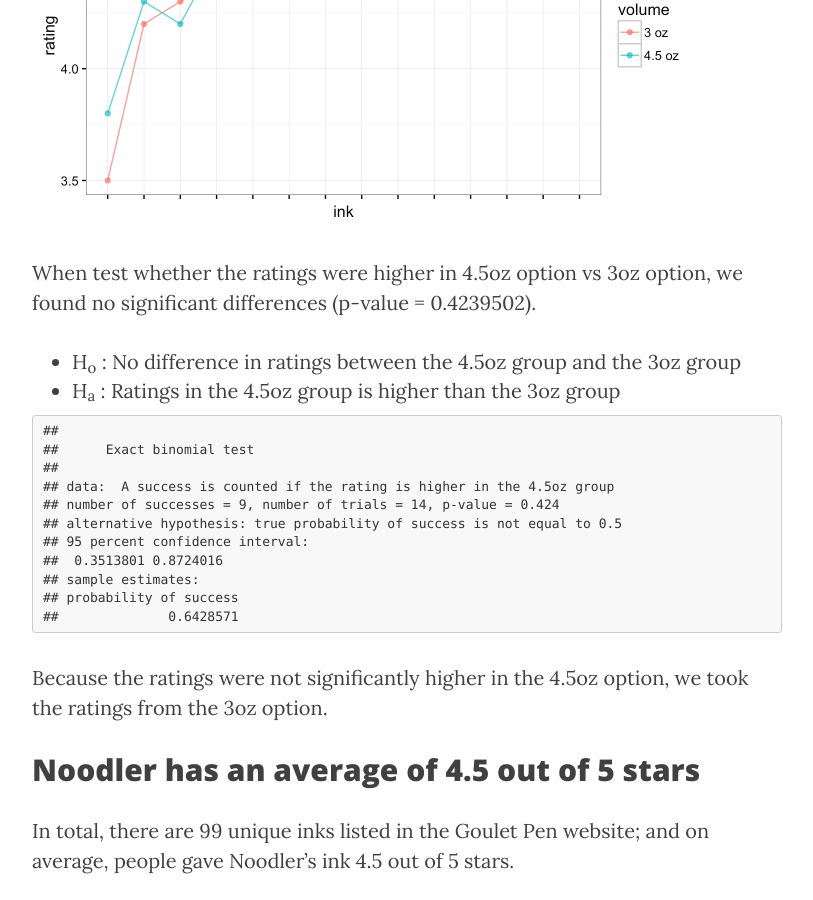
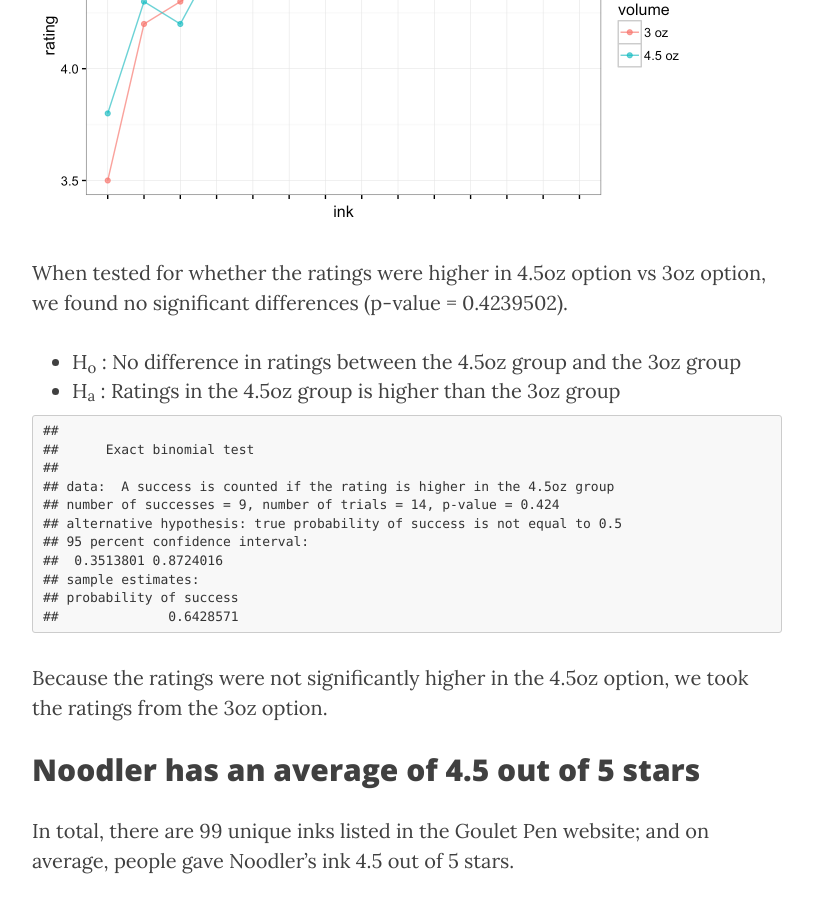
Before and after one commit to csiu/blog, a Jekyll site: the page built from _posts/2016-05-22_noodlers-ink/2016-05-22-noodlers-ink.md, in a window 1280 px wide and 900 px high, scrolled down 2777 px. Shown: the whole window, without its empty margins (233-1046 px from the left). Built offline with Jekyll 4.4.1, drawn with Linux system fonts in a browser that asks for light colours; nearby versions of some CDN libraries.

Commit message:
minor grammatical fix

````diff
--- a/_posts/2016-05-22_noodlers-ink/2016-05-22-noodlers-ink.md
+++ b/_posts/2016-05-22_noodlers-ink/2016-05-22-noodlers-ink.md
@@ -49,7 +49,7 @@
 
 <img src="{{ site.baseurl }}/img/figure/2016-05-22/plot-dups-1.png" title="" alt="" width="672" />
 
-When test whether the ratings were higher in 4.5oz option vs 3oz option, we found no significant differences (p-value = 0.4239502).
+When tested for whether the ratings were higher in 4.5oz option vs 3oz option, we found no significant differences (p-value = 0.4239502).
 
 - H<sub>o</sub> : No difference in ratings between the 4.5oz group and the 3oz group
 - H<sub>a</sub> : Ratings in the 4.5oz group is higher than the 3oz group
--- a/_posts/2016-05-22_noodlers-ink/_draft/2016-05_noodlers-ink.Rmd
+++ b/_posts/2016-05-22_noodlers-ink/_draft/2016-05_noodlers-ink.Rmd
@@ -154,7 +154,7 @@
 result$data.name <- "A success is counted if the rating is higher in the 4.5oz group"
 ```
 
-When test whether the ratings were higher in 4.5oz option vs 3oz option, we found no significant differences (p-value = `r result$p.value`).
+When tested for whether the ratings were higher in 4.5oz option vs 3oz option, we found no significant differences (p-value = `r result$p.value`).
 
 - H<sub>o</sub> : No difference in ratings between the 4.5oz group and the 3oz group
 - H<sub>a</sub> : Ratings in the 4.5oz group is higher than the 3oz group
````
